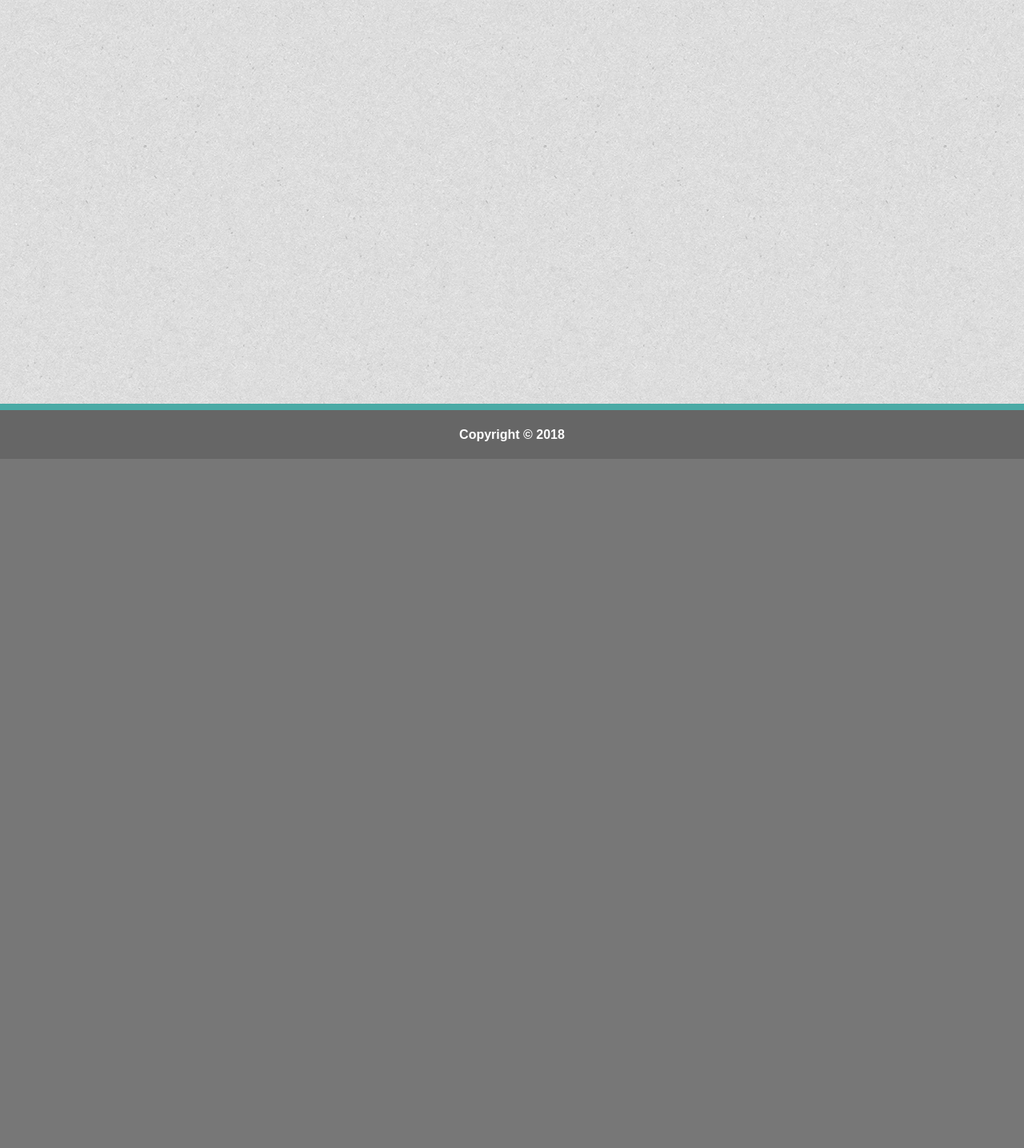
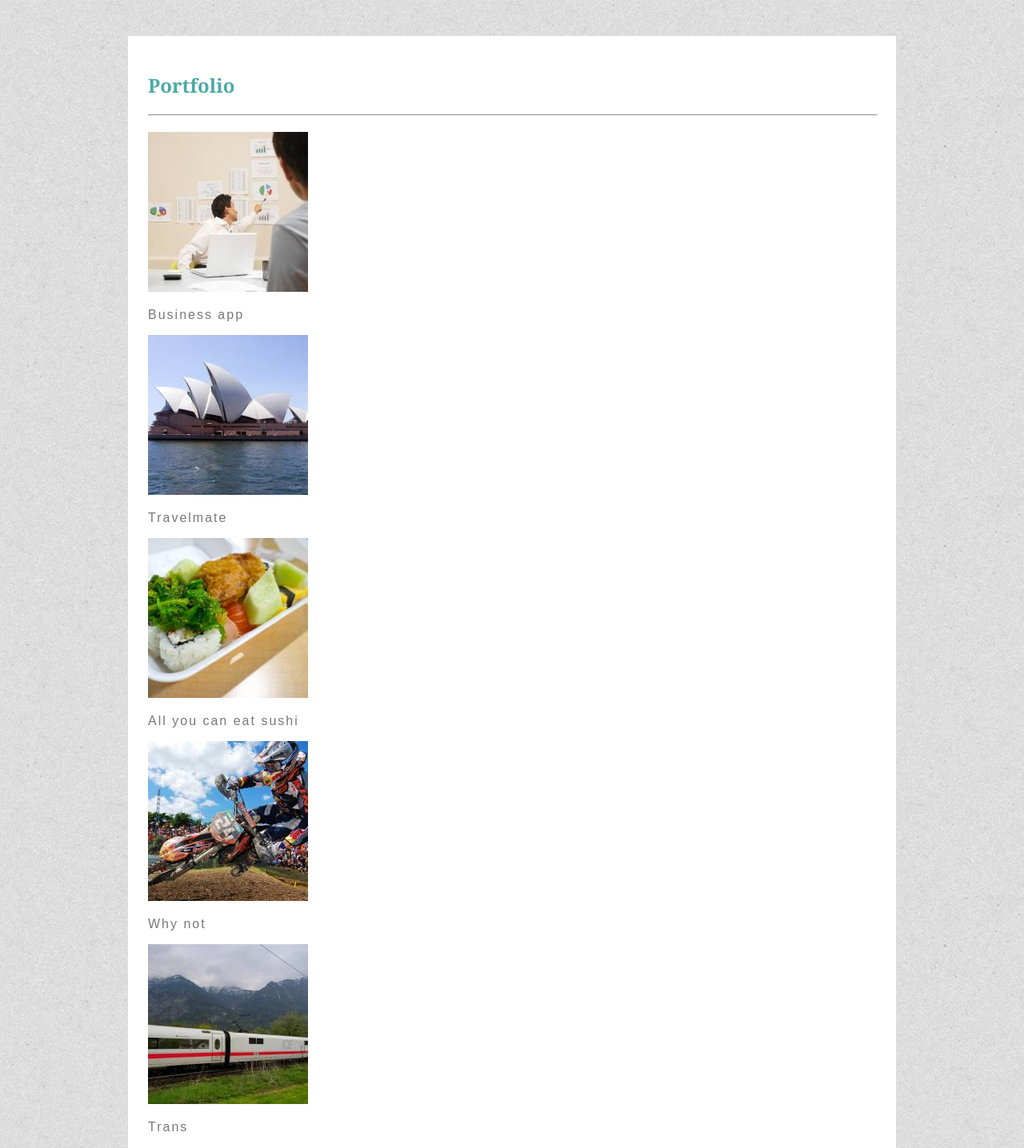
Before and after one commit to chris-aqui/Basic-Portfolio, a plain HTML site: page portfolio.html in a window 1280 px wide. Shown: the part 226-1662 px from the top of the page at 80% size. Before the commit the page ends 800 px from the top, so only its background shows below. Drawn offline with Linux system fonts and the light colour scheme.

Commit message:
started work on portfolio page

```diff
--- a/assets/css/style.css
+++ b/assets/css/style.css
@@ -46,7 +46,7 @@ body {
   padding: 25px;
 }
 
-.contact {
+.subContent {
   padding: 25px;
 }
 
@@ -124,7 +124,7 @@ p {
 .foot {
   background-color: #666666;
   position: absolute;
-  bottom: 0;
+  /* bottom: 0; */
   width: 100vw;
   /* padding: 10px; */
   text-align: center;
@@ -139,3 +139,10 @@ p {
   margin: 5px auto;
   padding-bottom: 8px;
 }
+
+.button {
+  width: 100px;
+  color: white;
+  background-color: teal;
+  padding: 5px;
+}
--- a/portfolio.html
+++ b/portfolio.html
@@ -31,9 +31,27 @@
     <!--  -->
     <div class="content">
       <!-- Content here -->
+      <section class="subContent">
+        <h2>Portfolio</h2>
+        <hr class="aLine">
 
+        <img src="./assets/images/i1.jpg" alt="" class="portImg">
+        <p class="portext">Business app</p>
+
+        <img src="./assets/images/i2.jpg" alt="" class="portImg">
+        <p class="portext">Travelmate</p>
+
+        <img src="./assets/images/i3.jpg" alt="" class="portImg">
+        <p class="portext">All you can eat sushi</p>
+
+        <img src="./assets/images/i4.jpg" alt="" class="portImg">
+        <p class="portext">Why not</p>
+
+        <img src="./assets/images/i5.jpg" alt="" class="portImg">
+        <p class="portext">Trans</p>
+
+      </section>
       <!-- Content ends here -->
-
     </div>
     <!-- <hr class="bLine"> -->
     <footer class="foot">
```
Also changed, not shown: contact.html (+1 -1 lines), assets/images/i1.jpg (added), assets/images/i2.jpg (added), assets/images/i3.jpg (added), assets/images/i4.jpg (added), assets/images/i5.jpg (added).
